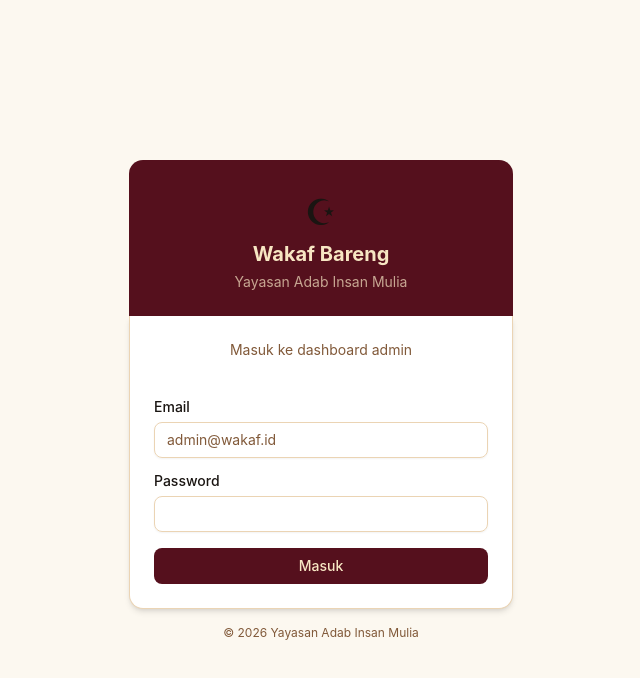
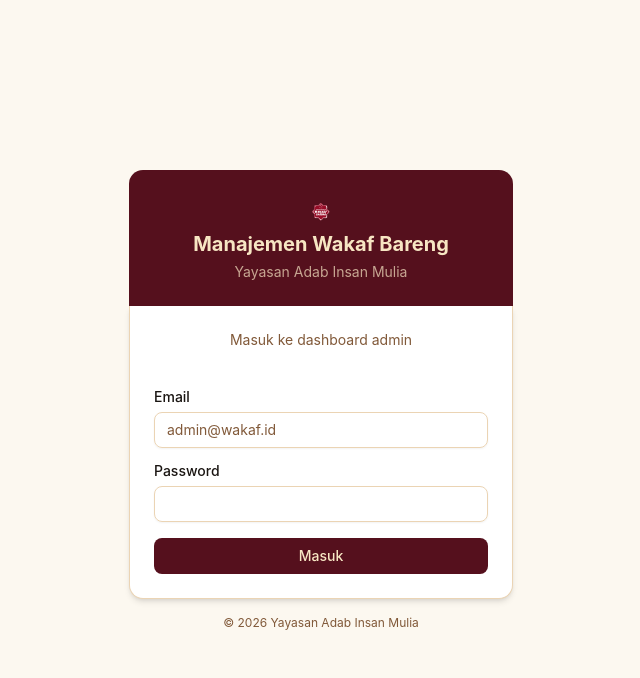
Before and after one commit to elatfar/wakaf-bareng-id, a React (Vite) app in the folder client/: page /login in a window 1280 px wide. Shown: the top 678 px of the page, without its empty margins (319-959 px from the left). Built offline with nearby package versions, Linux system fonts and the light colour scheme; no server answers.

Commit message:
add some logo

```diff
--- a/client/index.html
+++ b/client/index.html
@@ -2,7 +2,7 @@
 <html lang="en">
   <head>
     <meta charset="UTF-8" />
-    <link rel="icon" type="image/svg+xml" href="/vite.svg" />
+    <link rel="icon" type="image/svg+xml" href="/logo-wakaf-bareng.svg" />
     <meta name="viewport" content="width=device-width, initial-scale=1.0" />
     <title>Wakaf Bareng - Manajemen</title>
   </head>
--- a/client/src/components/Layout.tsx
+++ b/client/src/components/Layout.tsx
@@ -34,9 +34,11 @@ export default function Layout({ children }: { children: React.ReactNode }) {
         {/* Logo */}
         <div className="flex items-center gap-3 px-6 py-6">
           <div className="flex h-9 w-9 shrink-0 items-center justify-center rounded-full border border-[#D9A85C]/40 text-[#D9A85C]">
-            <span className="text-base leading-none" aria-hidden>
-              ☪
-            </span>
+            <img
+              src="/logo-wakaf-bareng.svg"
+              alt="Logo Wakaf Bareng"
+              className="h-5 w-5 object-contain"
+            />
           </div>
           <div>
             <div className="text-[15px] font-semibold tracking-tight text-[#F0DCC0]">
--- a/client/src/pages/LoginPage.tsx
+++ b/client/src/pages/LoginPage.tsx
@@ -28,16 +28,22 @@ export default function LoginPage() {
     mutation.isError
       ? 'Terjadi kesalahan. Silakan coba lagi.'
       : mutation.data && !mutation.data.success
-      ? mutation.data.message
-      : ''
+        ? mutation.data.message
+        : ''
 
   return (
     <div className="min-h-screen flex items-center justify-center bg-background px-4">
       <div className="w-full max-w-sm">
         {/* Brand header */}
         <div className="rounded-t-xl px-8 pt-8 pb-6 text-center bg-primary">
-          <div className="text-4xl mb-2">☪</div>
-          <h1 className="text-xl font-bold text-primary-foreground">Wakaf Bareng</h1>
+          <div className="flex justify-center mb-2">
+            <img
+              src="/logo-wakaf-bareng.svg"
+              alt="Logo Wakaf Bareng"
+              className="h-5 w-5 object-contain"
+            />
+          </div>
+          <h1 className="text-xl font-bold text-primary-foreground">Manajemen Wakaf Bareng</h1>
           <p className="text-sm mt-1 text-primary-foreground/70">Yayasan Adab Insan Mulia</p>
         </div>
 
```
Also changed, not shown: client/public/logo-wakaf-bareng.svg (added).
